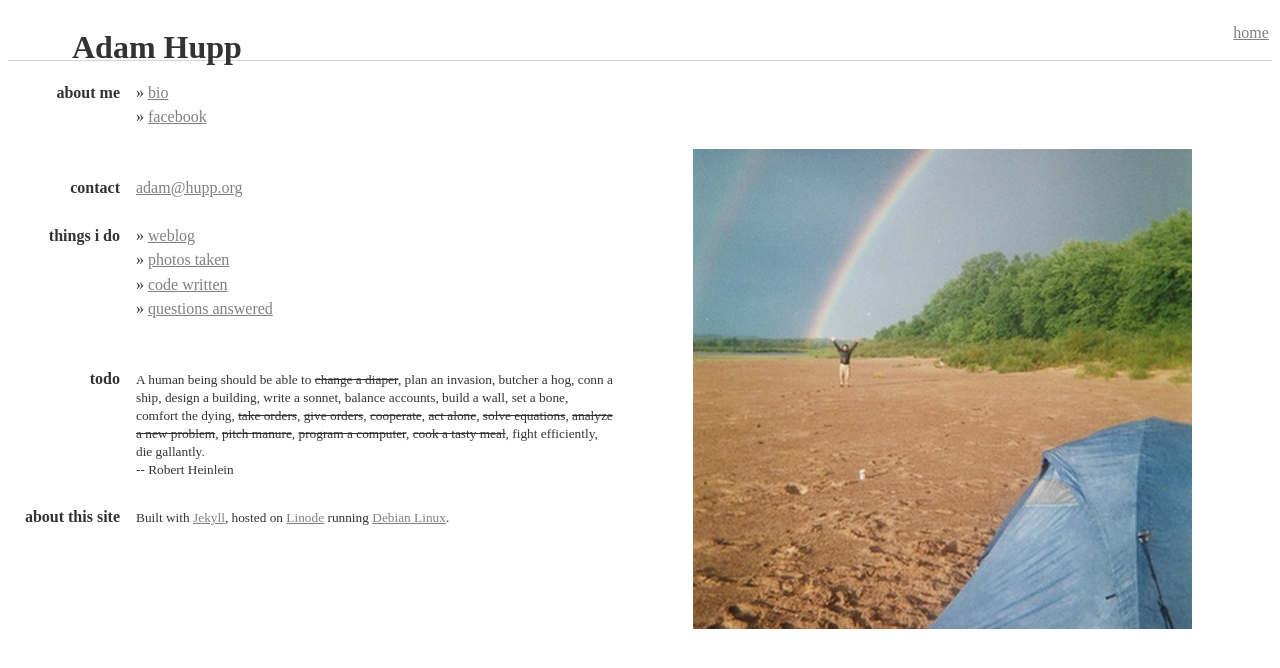
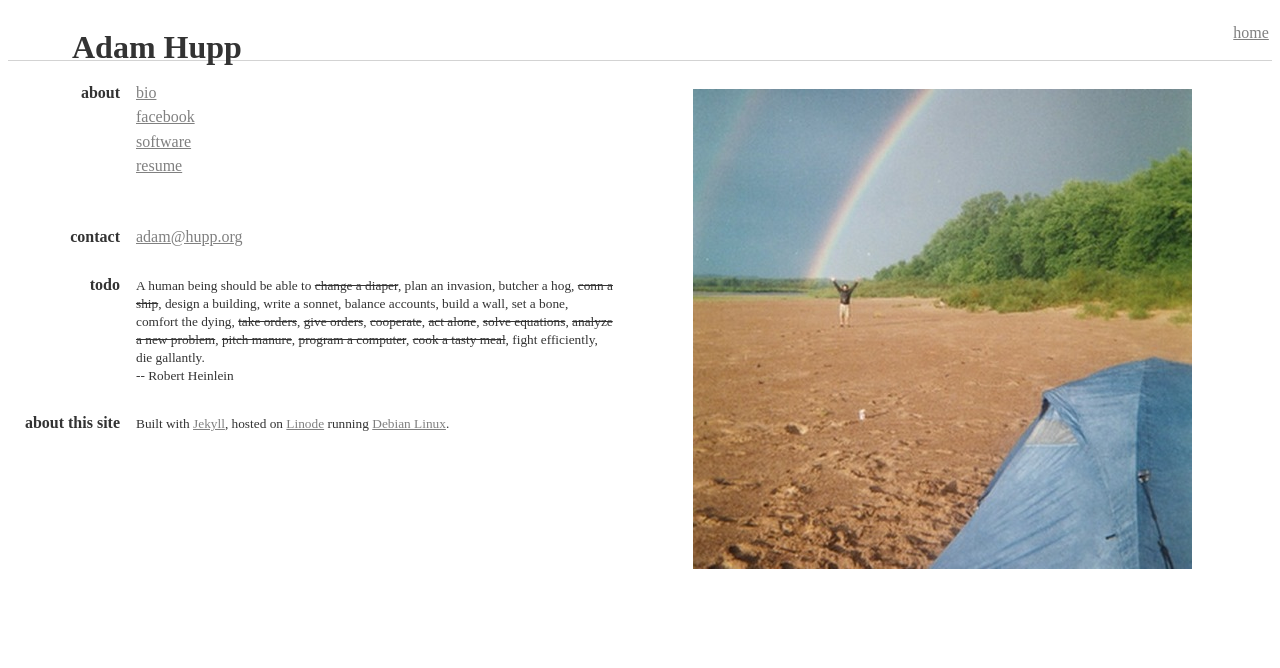
Before and after one commit to ahupp/ahupp.github.io, a Jekyll site: the page built from index.html, in a window 1280 px wide. Shown: the top 668 px of the page. Built offline with Jekyll 4.4.1, drawn with Linux system fonts in a browser that asks for light colours.

Commit message:
update for mobile layout, update bio etc

```diff
--- a/_layouts/default.html
+++ b/_layouts/default.html
@@ -2,6 +2,7 @@
 <html>
 <head>
   <meta charset="UTF-8">
+  <meta name="viewport" content="width=device-width, initial-scale=1">
   <title>{{ page.title }}</title>
   <link rel="stylesheet" href="{{site.url}}/css/style.css" type="text/css" />
 </head>
--- a/css/style.css
+++ b/css/style.css
@@ -38,7 +38,7 @@ ul.inlinemenu li:first-child {
 
 img.mainimage {
   float: right;
-  margin: 80px;
+  margin: 20px 80px 80px 80px;
 }
 
 .section {
@@ -71,11 +71,6 @@ img.mainimage {
   padding-bottom: 0.4em;
 }
 
-
-.section ul li:before {
-  content: "\00BB  "; /*  This would be &raquo but entities don't work? */
-}
-
 .postdate {
   float: right;
   color: grey;
--- a/index.html
+++ b/index.html
@@ -4,10 +4,12 @@ layout: default
 ---
   <img class="mainimage" src="{{site.url}}/images/canoe.jpg" />
   <div class="section">
-    <h2>about me</h2>
+    <h2>about</h2>
     <ul>
       <li><a href="{{site.url}}/bio.html">bio</a></li>
       <li><a href="http://www.facebook.com/ahupp">facebook</a></li>
+      <li><a href="http://github.com/ahupp/">software</a></li>
+      <li><a href="https://www.linkedin.com/in/adamhupp">resume</a></li>
     </ul>
   </div>
   <div class="section">
@@ -15,18 +17,9 @@ layout: default
     <a href="mailto:adam@hupp.org">adam@hupp.org</a>
   </div>
   <div class="section">
-    <h2>things i do</h2>
-    <ul>
-      <li><a href="{{site.url}}/weblog/">weblog</a></li>
-      <li><a href="http://flickr.com/photos/hupp">photos taken</a></li>
-      <li><a href="http://github.com/ahupp/">code written</a></li>
-      <li><a href="https://www.quora.com/Adam-Hupp/answers">questions answered</a></li>
-    </ul>
-  </div>
-  <div class="section">
     <h2>todo</h2>
     <small>A human being should be able to <s>change a diaper</s>,
-    plan an invasion, butcher a hog, conn a ship, design a building,
+    plan an invasion, butcher a hog, <s>conn a ship</s>, design a building,
     write a sonnet, balance accounts, build a wall, set a bone,
     comfort the dying, <s>take orders</s>, <s>give orders</s>,
     <s>cooperate</s>, <s>act alone</s>, <s>solve
```
Also changed, not shown: bio.html (+5 -7 lines), _config.yml (line endings or trailing spaces).
